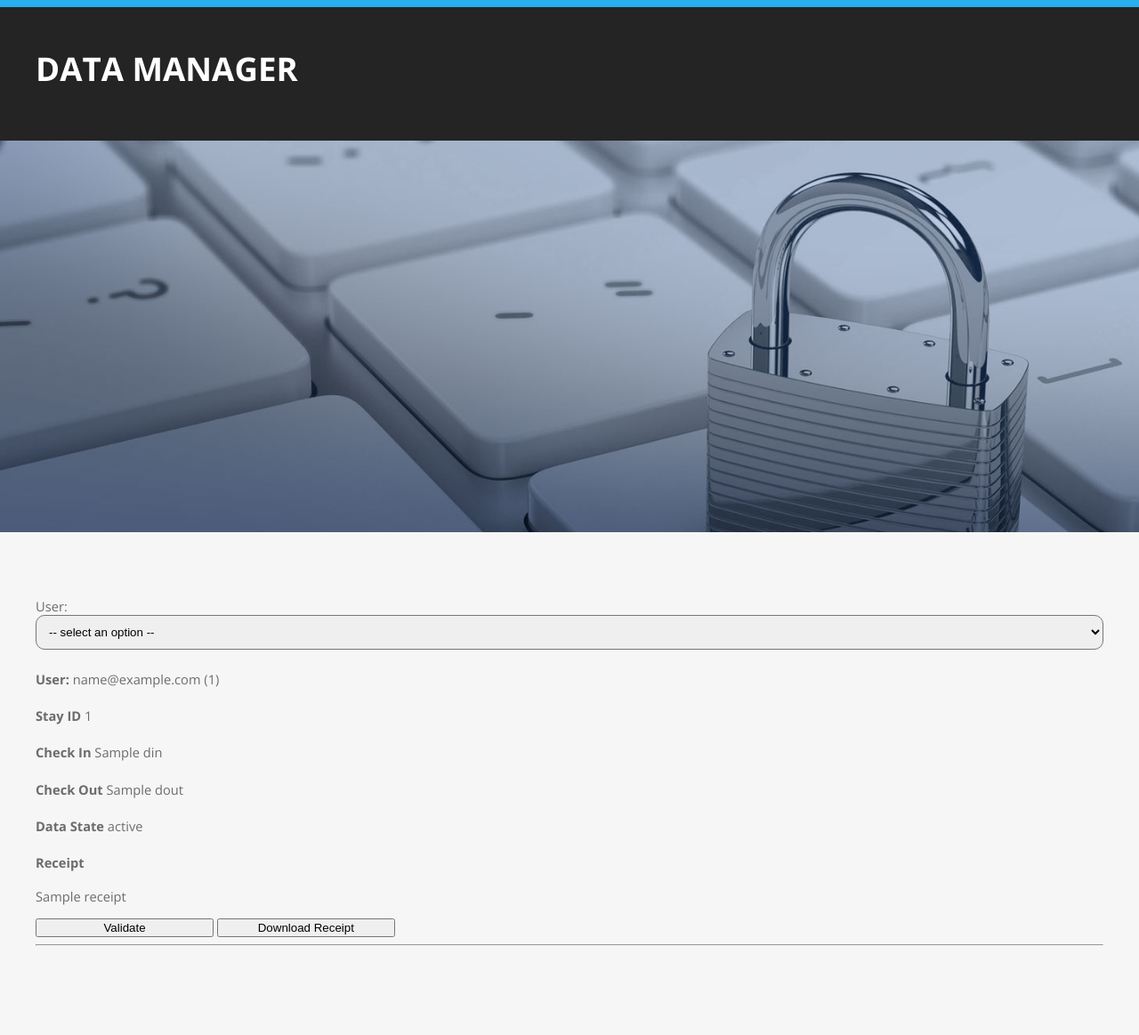
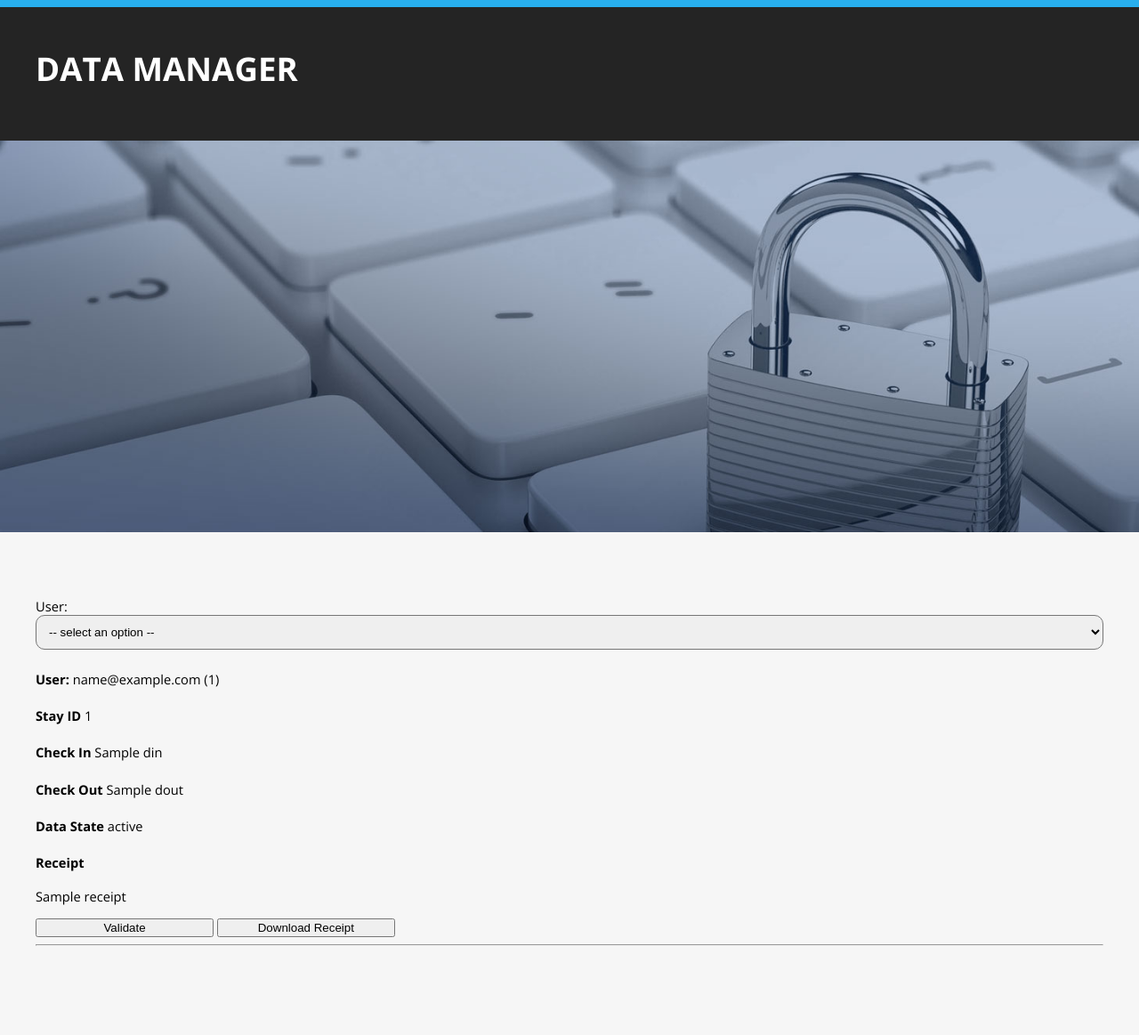
Before and after one commit to catarinaacsilva/cassiopeia-data-retention, a Django app: template dataRetention/templates/index.html in a window 1280 px wide. Shown: the whole page at 89% size. Run offline with Django 3.2, Linux system fonts and the light colour scheme; the template is opened without the code that fills it: most values are stand-ins (such as "Sample title", 1, 10 or a date in 2020); parts of the project's set-up code (start-up, migrations or seed data) failed here and were passed over.

Commit message:
Minor change

```diff
--- a/dataRetention/static/css/defaulttest.css
+++ b/dataRetention/static/css/defaulttest.css
@@ -11,7 +11,7 @@
 		font-family: 'Open Sans', sans-serif;
 		font-size: 11pt;
 		font-weight: 300;
-		color: #6c6c6c
+		color: black
 	}
 
 
@@ -106,7 +106,7 @@
 		padding: 0em 0em 0em 0em;
 		overflow: hidden;
 		list-style: none;
-		color: #6c6c6c
+		color: black
 	}
 
 	ul.style1 li
```
